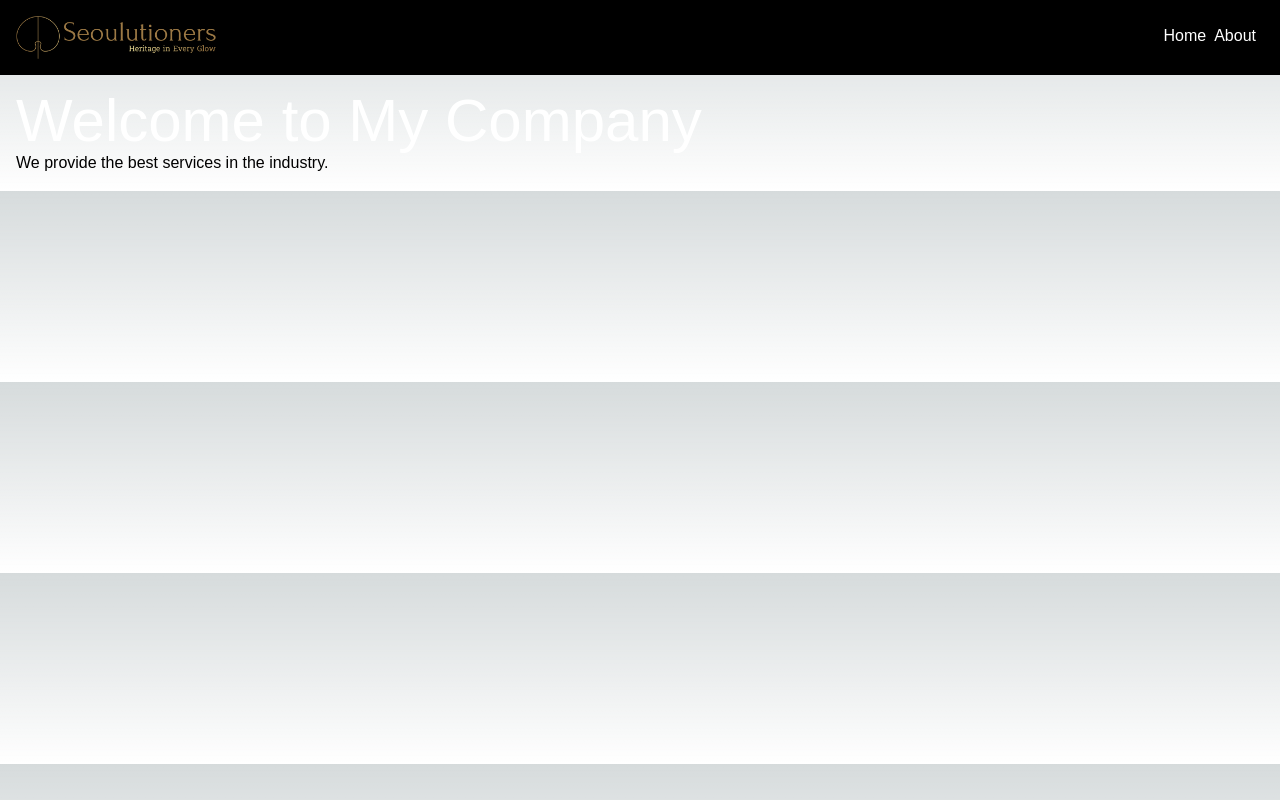
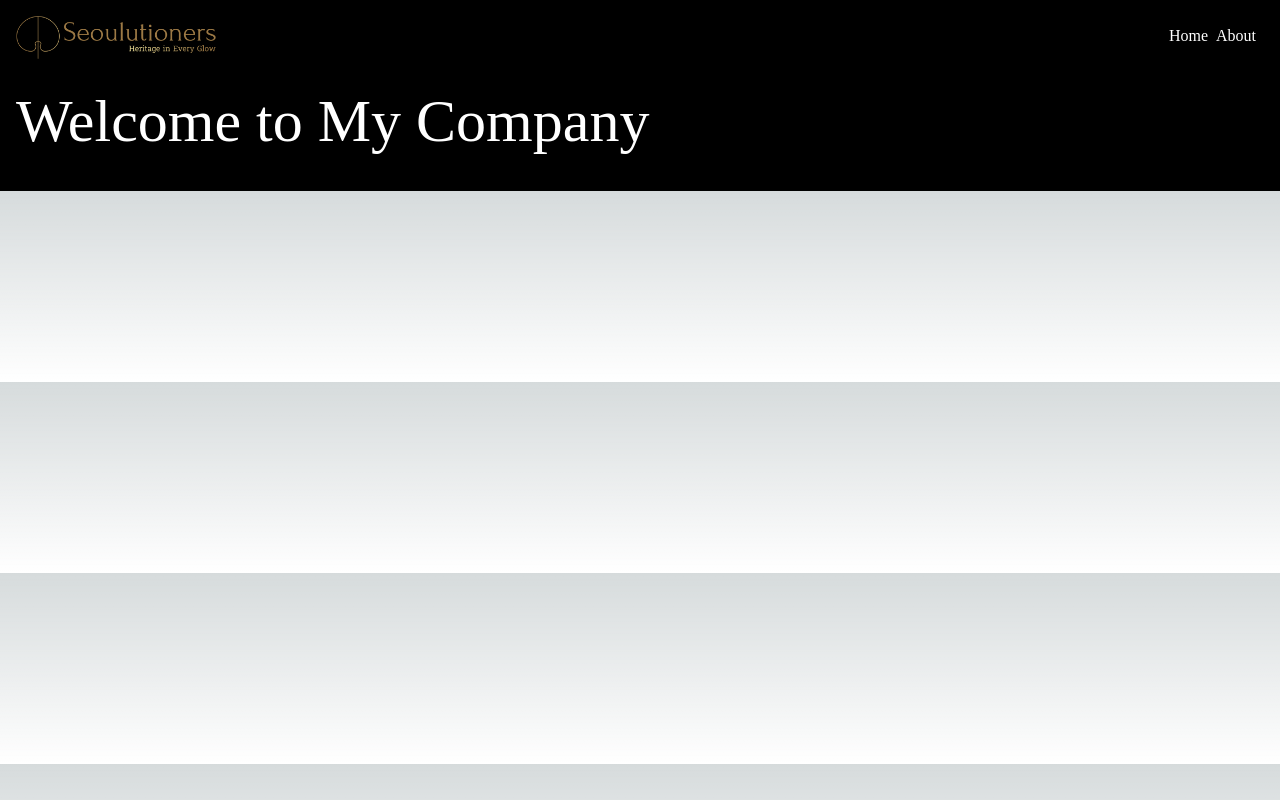
Before and after one commit to manyyeon/seoulutioners, a Next.js app: page / in a window 1280 px wide. Built offline with nearby package versions, Linux system fonts and the light colour scheme; a web font is replaced by a local one.

Commit message:
🍱 Update font

```diff
--- a/app/globals.css
+++ b/app/globals.css
@@ -17,13 +17,10 @@
 }
 
 body {
+  font-family: 'Times New Roman', Times, serif;
+
   color: rgb(var(--foreground-rgb));
-  background: linear-gradient(
-      to bottom,
-      transparent,
-      rgb(var(--background-end-rgb))
-    )
-    rgb(var(--background-start-rgb));
+  background: linear-gradient(to bottom, transparent, rgb(var(--background-end-rgb))) rgb(var(--background-start-rgb));
 }
 
 @layer utilities {
--- a/app/layout.tsx
+++ b/app/layout.tsx
@@ -39,7 +39,9 @@ export default function RootLayout({
 }>) {
   return (
     <html lang='en'>
-      <body className={pretendard.className}>{children}</body>
+      <body>
+        <div className='bg-black'>{children}</div>
+      </body>
     </html>
   );
 }
```
